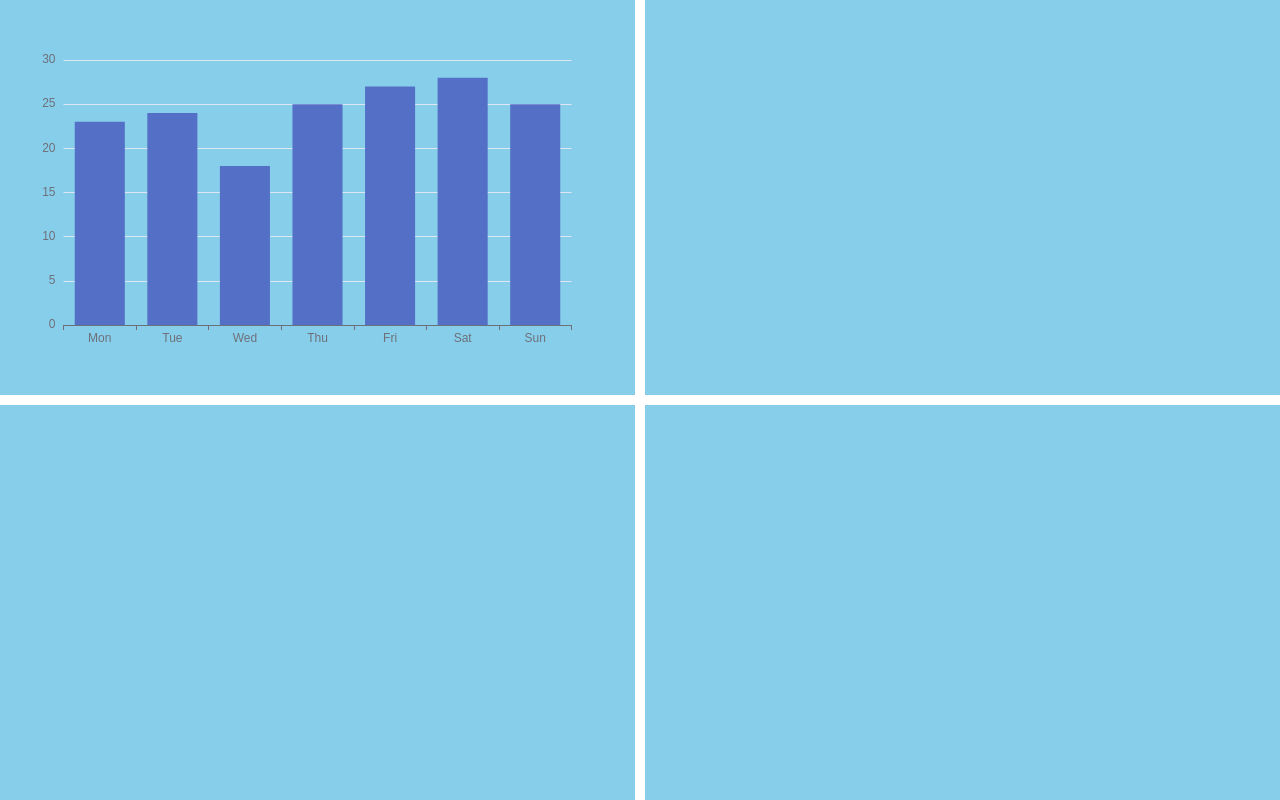
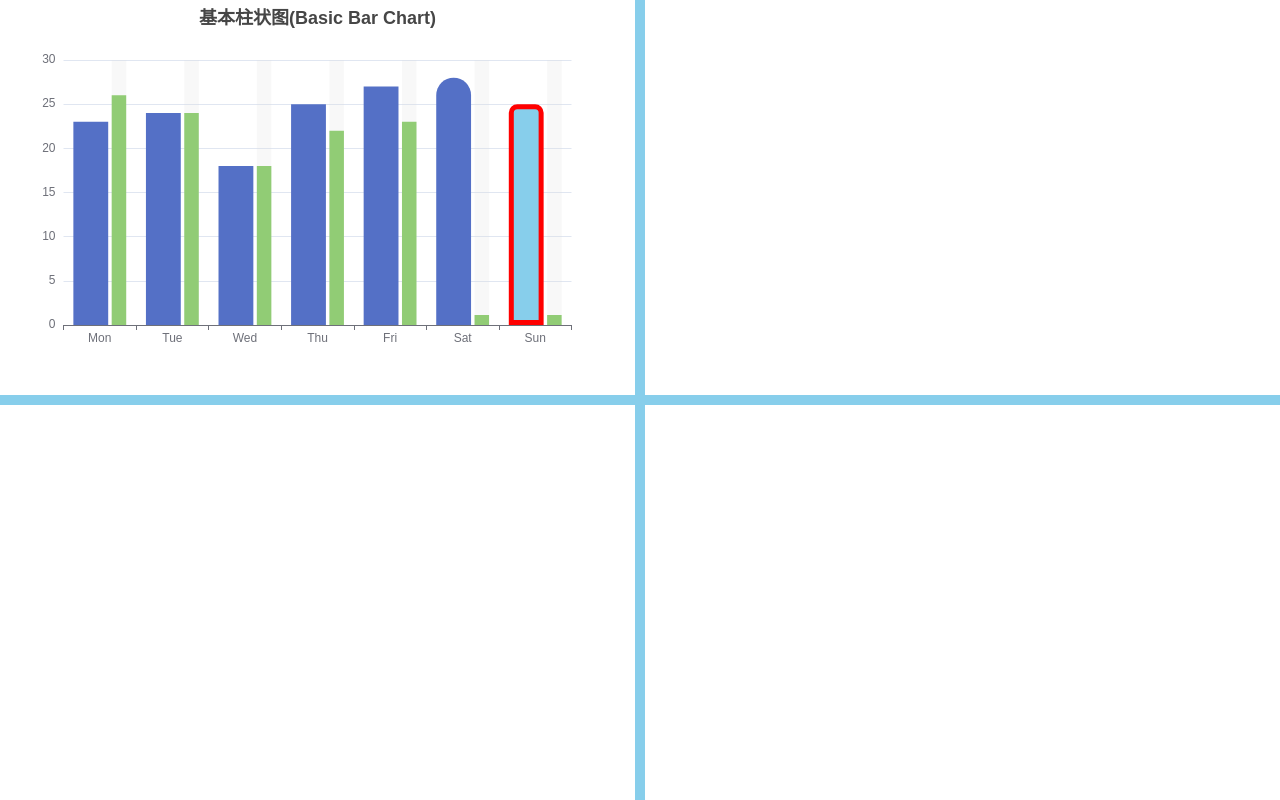
Before and after one commit to freeliu/echart-demos, a website built with Vite: page bar.html in a window 1280 px wide. Built offline with nearby package versions, Linux system fonts and the light colour scheme.

Commit message:
Basic Bar Chart

```diff
--- a/bar.html
+++ b/bar.html
@@ -6,14 +6,15 @@
     <meta http-equiv="X-UA-Compatible" content="ie=edge">
     <title>bar chart</title>
     <style>
+
         #app{
-            min-width: 100vw;
-            min-height: 100vh;
+            width: 100vw;
+            height: 100vh;
             display: grid;
             gap: 10px;
             grid-template: repeat(2,1fr)/repeat(2,1fr);
             & >div{
-                background-color: skyblue;
+                box-shadow:  0 0 0 10px skyblue;
             }
         }
     </style>
--- a/bar.js
+++ b/bar.js
@@ -6,18 +6,61 @@ const cht2 = echarts.init(document.getElementById('ch2'))
 const cht3 = echarts.init(document.getElementById('ch3'))
 const cht4 = echarts.init(document.getElementById('ch4'))
 
+window.addEventListener('resize', function () {
+  cht1.resize()
+})
+
 /**
  *
  * @type {import("/types/index.d.ts").ECOption}
  */
 const options1 = {
+  title: {
+    text: '基本柱状图(Basic Bar Chart)',
+    left: 'center',
+    padding: [10, 0, 0, 0]
+  },
+  tooltip: {},
   xAxis: {
     data: ['Mon', 'Tue', 'Wed', 'Thu', 'Fri', 'Sat', 'Sun']
   },
-  yAxis: {},
-  series: [{
-    type: 'bar',
-    data: [23, 24, 18, 25, 27, 28, 25]
-  }]
+  yAxis: {
+  },
+  series: [
+    {
+      type: 'bar',
+      barMaxWidth: 30,
+      barMinWidth: 20,
+      barGap: '10%',
+      barCategoryGap: '10%',
+      data: [23, 24, 18, 25, 27, {
+        value: 28,
+        itemStyle: {
+          borderCap: 'round',
+          borderRadius: [3000, 3000, 0, 0]
+        }
+      },
+      {
+        value: 25,
+        itemStyle: {
+          color: 'skyblue',
+          borderColor: 'red',
+          borderWidth: 5,
+          borderType: 'solid',
+          borderRadius: [6, 6, 0, 0]
+        }
+      }]
+    },
+    {
+      type: 'bar',
+      barWidth: '20%',
+      barMinHeight: 10,
+      data: [26, 24, 18, 22, 23, 0.20, 0.27],
+      showBackground: true,
+      backgroundStyle: {
+        color: 'rgba(220, 220, 220, 0.2)'
+      }
+    }
+  ]
 }
 cht1.setOption(options1)
```
